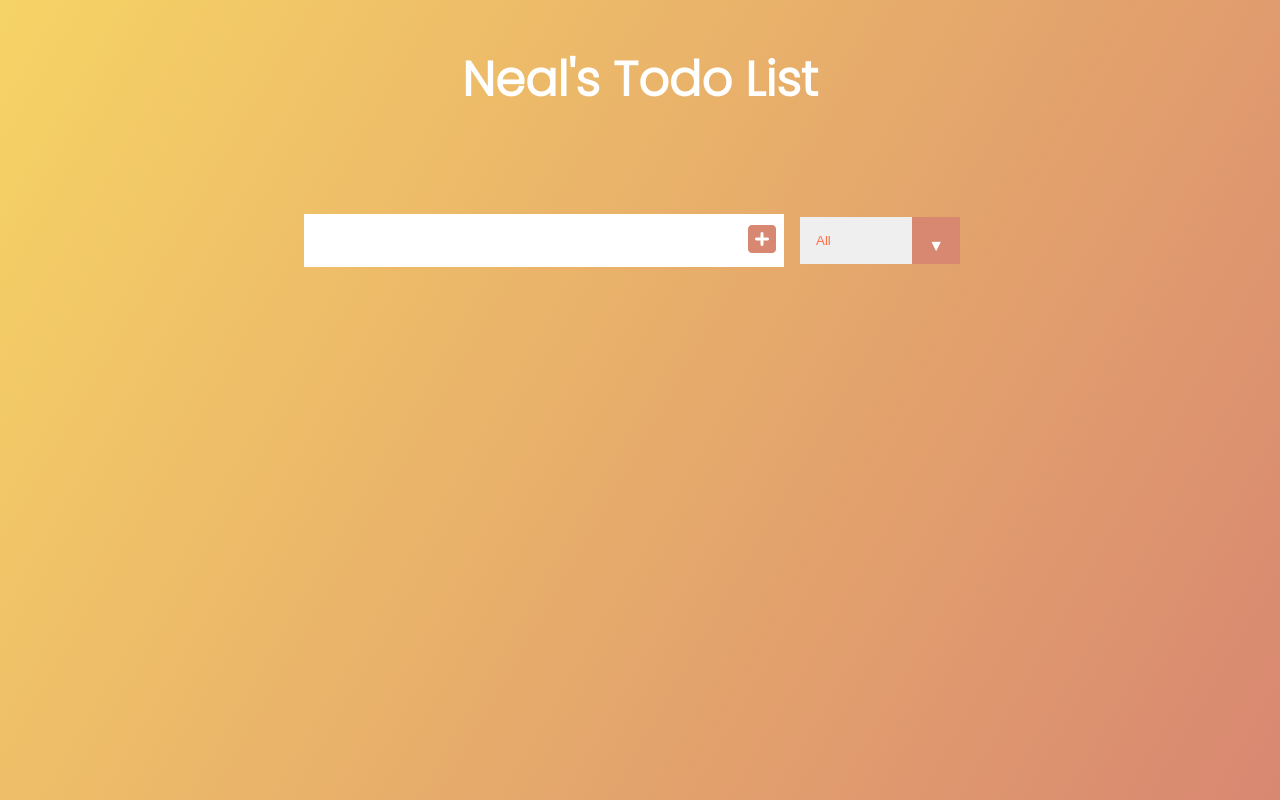
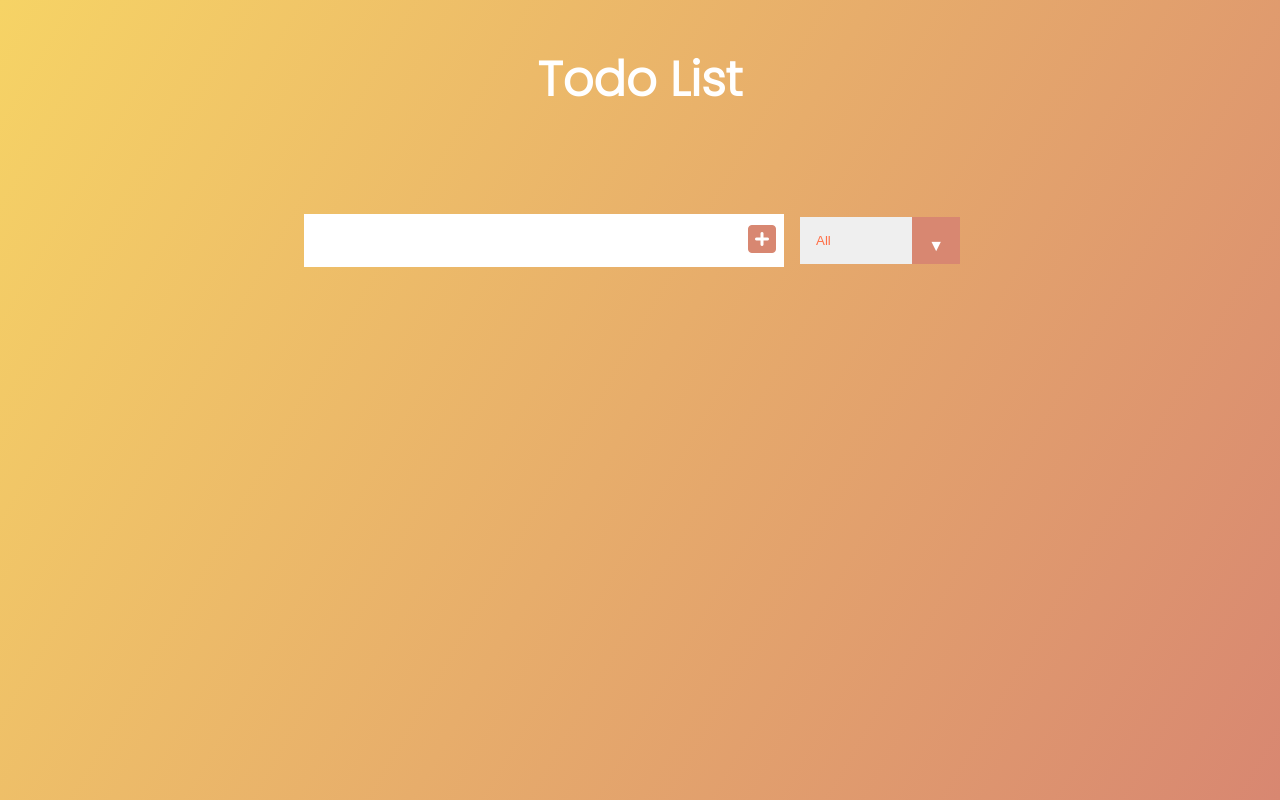
Before and after one commit to NealKuni/TodoList, a plain HTML site: page index.html in a window 1280 px wide. Drawn offline with Linux system fonts and the light colour scheme; a web font is replaced by a local one.

Commit message:
changed title

```diff
--- a/index.html
+++ b/index.html
@@ -14,7 +14,7 @@
 <body>
 
     <header>
-        <h1> Neal's Todo List </h1>
+        <h1> Todo List </h1>
     </header>
     <form >
         <input type="text" class="todo-input">
```
